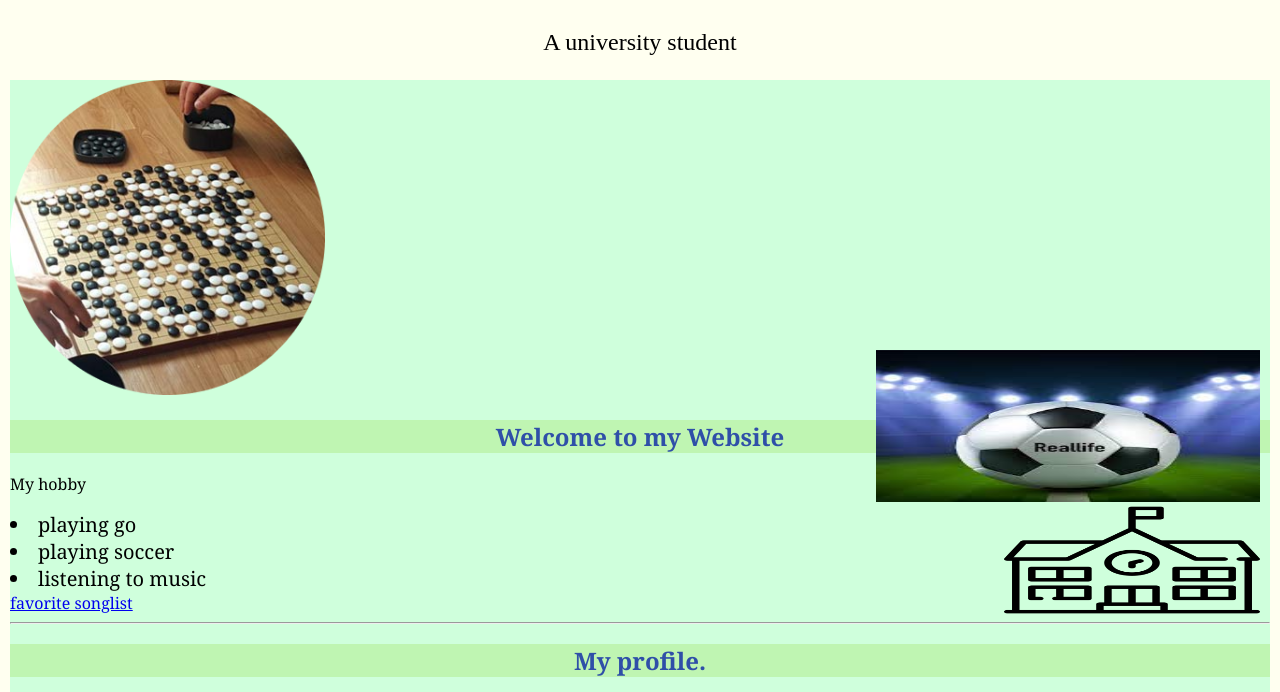
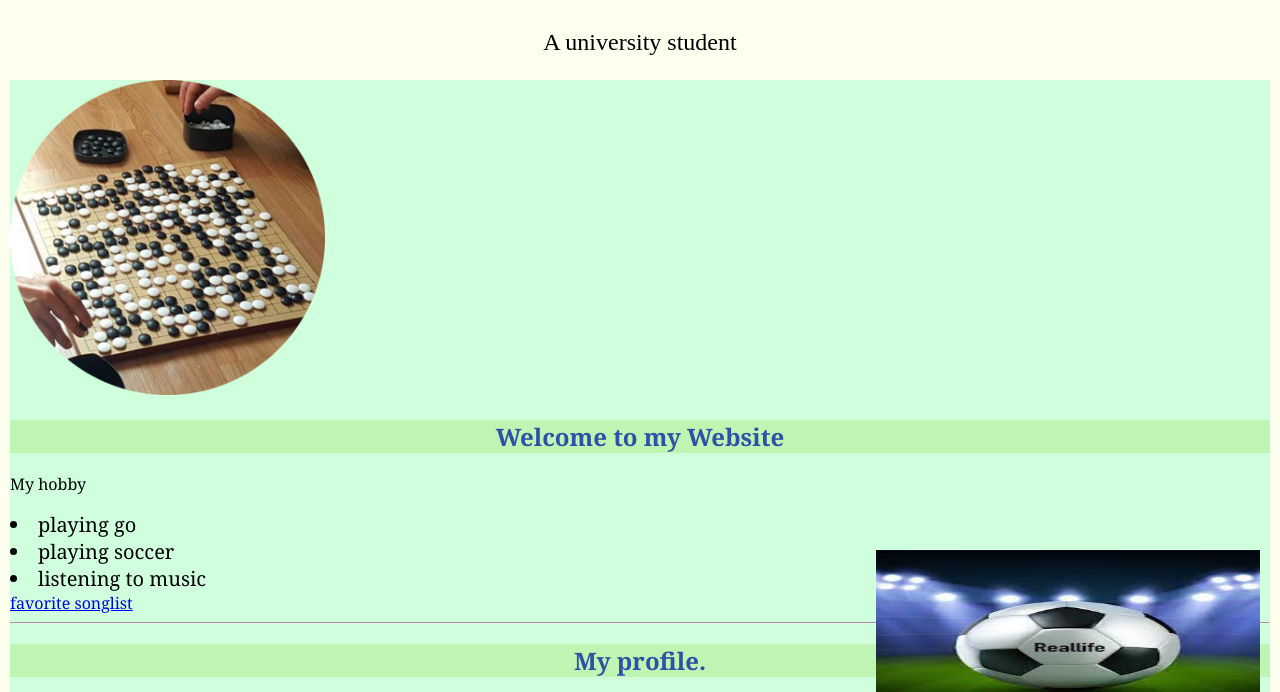
Before and after one commit to 110916005/2021cv_css, a plain HTML site: page index.html in a window 1280 px wide. Shown: the part 100-792 px from the top of the page. Drawn offline with Linux system fonts and the light colour scheme.

Commit message:
Add files via upload

```diff
--- a/css/style.css
+++ b/css/style.css
@@ -60,7 +60,7 @@ p{
     width:30%;
     height:19%;
     position: absolute;
-    top: 450px;
+    top: 650px;
     right:20px;
 
 }
@@ -68,7 +68,7 @@ p{
     width:20%;
     height:15%;
     position: absolute;
-    top: 600px;
+    top: 850px;
     right:20px;
 }
 .place{
```
